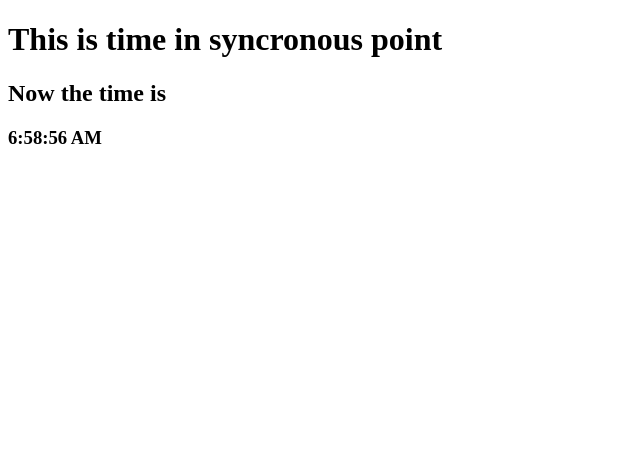
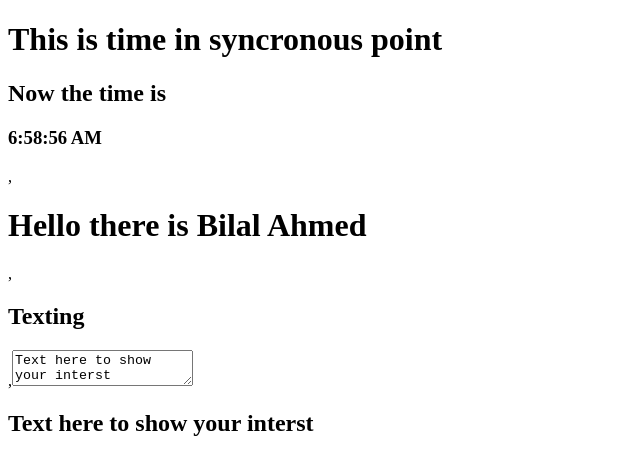
Before and after one commit to pkBilalAhmad/ReactStudy2021, a React (Create React App) app: page / in a window 1280 px wide. Shown: the top 474 px of the page, without its empty margins (0-640 px from the left). Built offline with nearby package versions, Linux system fonts and the light colour scheme.

Commit message:
Txt Area Counter component not working and says setState not identified at es6 class method

```diff
--- /dev/null
+++ b/src/countIncrement.js
@@ -0,0 +1,26 @@
+import React from 'react';
+
+
+class TextCounter extends React.Component {
+    constructor(props) {
+        super(props);
+        this.state = { text: "Text here to show your interst" }
+    }
+    inc(e) {
+        this.setState({
+            text: e.target.value
+        });
+    }
+    render() {
+        return (
+            <div>
+                <h1>Hello there is Bilal Ahmed</h1>,
+                <h2>Texting</h2>,
+                <textarea defaultValue={this.state.text} onChange={this.inc} ></textarea>
+                <h2>{this.state.text}</h2>
+            </div>
+        );
+    }
+}
+
+export default TextCounter;
--- a/src/index.js
+++ b/src/index.js
@@ -1,6 +1,6 @@
 import React from 'react';
 import ReactDOM from 'react-dom';
-
+import TextCounter from './countIncrement';
 class Clock extends React.Component {
   constructor(props) {
     super(props);
@@ -26,6 +26,10 @@ class Clock extends React.Component {
 }
 
 ReactDOM.render(
-  <Clock />,
+  <div>
+
+    <Clock />,
+    <TextCounter />
+  </div>,
   document.getElementById('root')
 )
```
